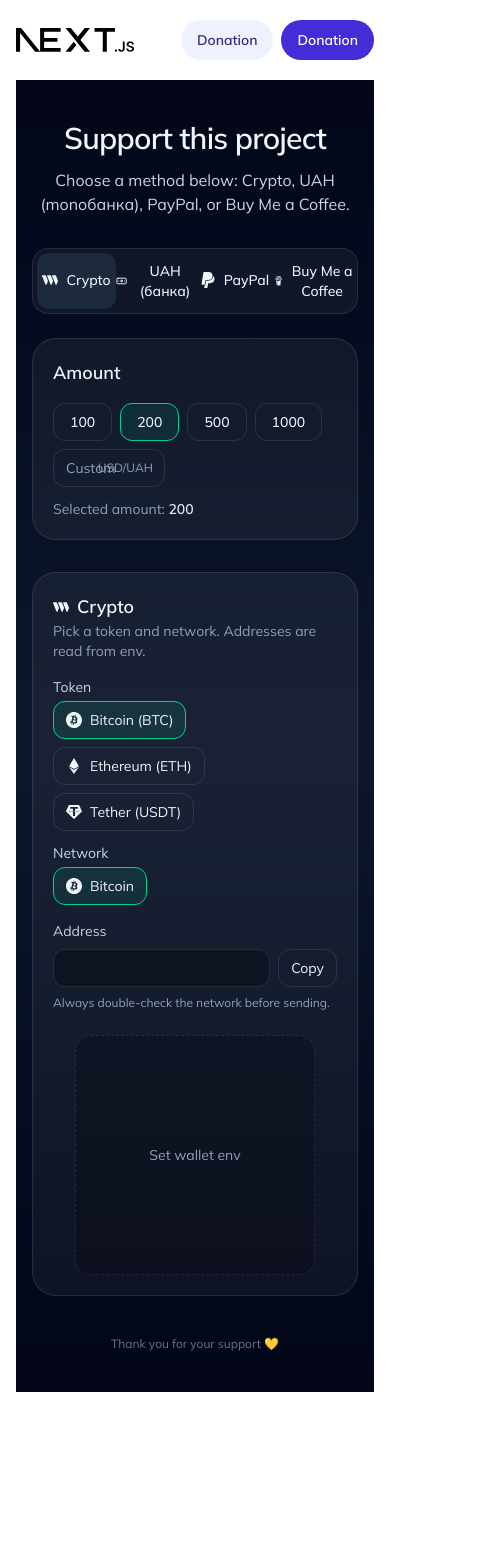
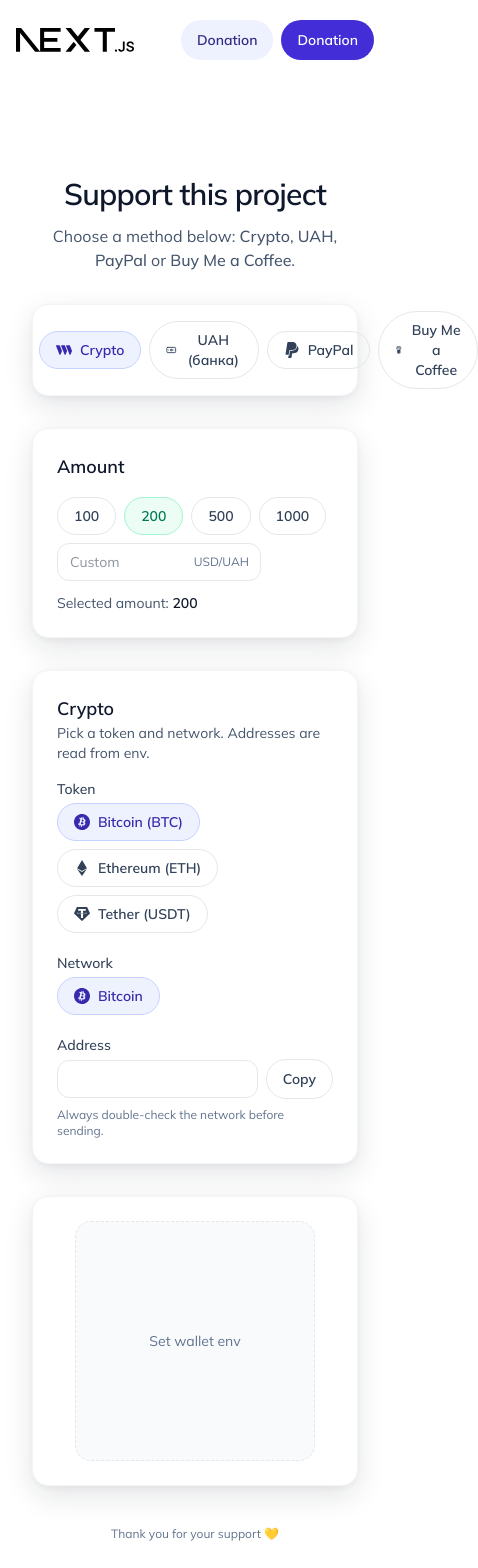
Before and after one commit to inputBrain/client-ret-calculator, a Next.js app: page /donation-v1 in a window 390 px wide. Shown: the top 1568 px of the page, 478 px wide, since content can reach past the window. Before the commit the page ends 1392 px from the top, so only its background shows below. Built offline with nearby package versions, Linux system fonts and the light colour scheme; no server answers.

Commit message:
refactor(core): centralize DEFAULTS in FireCalculator and improve props typing in AllocationTriple

```diff
--- a/src/app/donation-v1/page.tsx
+++ b/src/app/donation-v1/page.tsx
@@ -1,4 +1,5 @@
 "use client";
+
 import Image from "next/image";
 import { useMemo, useState } from "react";
 import { SiBitcoin, SiEthereum, SiTether, SiPaypal, SiBuymeacoffee, SiThirdweb } from "react-icons/si";
@@ -18,19 +19,26 @@
     }> = [
         { key: "btc", label: "Bitcoin (BTC)", networks: [{ key: "bitcoin", label: "Bitcoin", envKey: "NEXT_PUBLIC_WALLET_BTC" }] },
         { key: "eth", label: "Ethereum (ETH)", networks: [{ key: "ethereum", label: "Ethereum", envKey: "NEXT_PUBLIC_WALLET_ETH" }] },
-        { key: "usdt", label: "Tether (USDT)", networks: [
+        {
+            key: "usdt",
+            label: "Tether (USDT)",
+            networks: [
                 { key: "erc20", label: "ERC20 (Ethereum)", envKey: "NEXT_PUBLIC_WALLET_USDT_ETH" },
                 { key: "trc20", label: "TRC20 (Tron)", envKey: "NEXT_PUBLIC_WALLET_USDT_TRON" },
-            ] },
+            ],
+        },
     ];
 
     const [tokenKey, setTokenKey] = useState(tokens[0].key);
-    const activeToken = useMemo(() => tokens.find(t => t.key === tokenKey)!, [tokenKey]);
+    const activeToken = useMemo(() => tokens.find((t) => t.key === tokenKey)!, [tokenKey]);
     const [networkKey, setNetworkKey] = useState(activeToken.networks[0].key);
-    const activeNetwork = useMemo(() => activeToken.networks.find(n => n.key === networkKey)!, [activeToken, networkKey]);
+    const activeNetwork = useMemo(() => activeToken.networks.find((n) => n.key === networkKey)!, [activeToken, networkKey]);
 
-    // keep env access exactly as before (dynamic index)
-    const address = useMemo(() => (typeof window !== "undefined" ? (process.env[activeNetwork.envKey as any] as string) : "") || "", [activeNetwork.envKey]);
+    // env (client-side NEXT_PUBLIC_*)
+    const address = useMemo(
+        () => (typeof window !== "undefined" ? ((process.env as any)[activeNetwork.envKey] as string) : "") || "",
+        [activeNetwork.envKey]
+    );
     const monobankJar = (process.env.NEXT_PUBLIC_MONOBANK_JAR_URL as string) || "";
     const buyMeACoffee = (process.env.NEXT_PUBLIC_BMAC_URL as string) || "";
     const paypalDonateUrl = (process.env.NEXT_PUBLIC_PAYPAL_DONATE_URL as string) || "";
@@ -61,11 +69,8 @@
             return amt ? `${paypalDonateUrl}${sep}amount=${amt}` : paypalDonateUrl;
         }
         if (paypalMeUrl) {
-            if (amt) {
-                const base = paypalMeUrl.endsWith("/") ? paypalMeUrl.slice(0, -1) : paypalMeUrl;
-                return `${base}/${amt}${paypalCurrency ? paypalCurrency : ""}`;
-            }
-            return paypalMeUrl;
+            const base = paypalMeUrl.endsWith("/") ? paypalMeUrl.slice(0, -1) : paypalMeUrl;
+            return amt ? `${base}/${amt}${paypalCurrency ? paypalCurrency : ""}` : paypalMeUrl;
         }
         return "";
     }, [paypalDonateUrl, paypalMeUrl, paypalCurrency, finalAmount]);
@@ -77,33 +82,42 @@
         if (k === "eth") return <SiEthereum className={iconCls} />;
         return <SiTether className={iconCls} />;
     };
-
     const networkIcon = (k: string) => {
         if (k === "bitcoin") return <SiBitcoin className={iconCls} />;
         if (k === "ethereum" || k === "erc20") return <SiEthereum className={iconCls} />;
         if (k === "tron" || k === "trc20") {
-            return (
-                <Image
-                    src="/crypto-icons/tron-trx-logo.png"
-                    alt="TRON"
-                    width={24}
-                    height={24}
-                    className={iconCls}
-                />
-            );
+            return <Image src="/crypto-icons/tron-trx-logo.png" alt="TRON" width={24} height={24} className="h-4 w-4" />;
         }
         return null;
     };
 
+    // ——— стили (единый язык UI с остальным сайтом) ———
+    const pageWrap = "container mx-auto max-w-6xl px-4 pt-24 pb-20";
+    const card = "rounded-2xl border border-gray-100 bg-white shadow-[0_10px_30px_-1px_rgba(16,24,40,0.12),0_2px_6px_rgba(16,24,40,0.04)]";
+    const section = `${card} p-6 sm:p-8`;
+    const pill =
+        "inline-flex items-center gap-2 rounded-full px-4 py-2 text-sm font-semibold transition-all duration-300 focus:outline-none focus-visible:ring-2 focus-visible:ring-indigo-200";
+    const pillMuted = "border border-gray-200 text-slate-700 hover:bg-indigo-50";
+    const pillActive = "border border-indigo-200 bg-indigo-50 text-indigo-800";
+    const minor = "text-sm text-slate-600";
+    const label = "mb-1 block text-sm font-medium text-slate-700";
+    const input =
+        "w-full rounded-xl border border-gray-200 bg-white px-3 py-2 text-sm text-slate-800 outline-none focus:border-indigo-400 focus:ring-0";
+
     return (
-        <main className="min-h-screen bg-gradient-to-b from-slate-950 via-slate-900 to-slate-950 text-slate-100">
-            <section className="mx-auto max-w-3xl px-4 py-10">
-                <header className="mb-8 text-center">
-                    <h1 className="text-3xl sm:text-4xl font-semibold tracking-tight">Support this project</h1>
-                    <p className="mt-3 text-slate-300">Choose a method below: Crypto, UAH (monoбанка), PayPal, or Buy Me a Coffee.</p>
-                </header>
+        <main className="bg-white text-slate-900">
+            <section className={pageWrap}>
+                {/* Header */}
+                <div className="mb-8 text-center">
+                    <h1 className="text-3xl sm:text-4xl font-semibold tracking-tight text-slate-900">Support this project</h1>
+                    <p className="mt-3 text-slate-600">
+                        Choose a method below: <span className="font-medium">Crypto</span>, <span className="font-medium">UAH</span>,{" "}
+                        <span className="font-medium">PayPal</span> or <span className="font-medium">Buy Me a Coffee</span>.
+                    </p>
+                </div>
 
-                <div className="mb-6 grid grid-cols-4 rounded-2xl border border-white/10 bg-white/5 p-1 backdrop-blur">
+                {/* Method tabs */}
+                <div className={`${card} mb-8 p-1.5 flex items-center gap-2`}>
                     {[
                         { k: "crypto", l: <span className="inline-flex items-center gap-2"><SiThirdweb className={iconCls} /> Crypto</span> },
                         { k: "uah", l: <span className="inline-flex items-center gap-2"><Banknote className={iconCls} /> UAH (банка)</span> },
@@ -113,21 +127,27 @@
                         <button
                             key={t.k}
                             onClick={() => setMethod(t.k as any)}
-                            className={`rounded-xl py-2 text-sm sm:text-base font-medium transition ${method === t.k ? "bg-slate-800" : "hover:bg-white/10"}`}
+                            className={`${pill} ${method === (t.k as any) ? pillActive : pillMuted}`}
                         >
                             {t.l}
                         </button>
                     ))}
                 </div>
 
-                <div className="mb-8 rounded-3xl border border-white/10 bg-white/5 p-5 sm:p-6">
-                    <h2 className="mb-4 text-lg font-semibold">Amount</h2>
+                {/* Amount */}
+                <div className={section}>
+                    <h2 className="mb-4 text-lg font-semibold text-slate-900">Amount</h2>
                     <div className="flex flex-wrap gap-2">
                         {preset.map((v) => (
                             <button
                                 key={v}
-                                onClick={() => { setAmount(v); setCustom(""); }}
-                                className={`rounded-xl px-4 py-2 text-sm font-medium border ${amount === v && custom === "" ? "border-emerald-400 bg-emerald-400/10" : "border-white/10 hover:bg-white/10"}`}
+                                onClick={() => {
+                                    setAmount(v);
+                                    setCustom("");
+                                }}
+                                className={`${pill} ${
+                                    amount === v && custom === "" ? "bg-emerald-50 text-emerald-700 border border-emerald-200" : pillMuted
+                                }`}
                             >
                                 {v}
                             </button>
@@ -137,33 +157,40 @@
                                 inputMode="decimal"
                                 placeholder="Custom"
                                 value={custom}
-                                onChange={(e) => { setCustom(e.target.value); setAmount(0); }}
-                                className="w-28 rounded-xl border border-white/10 bg-transparent px-3 py-2 text-sm outline-none ring-0 placeholder:text-slate-400 focus:border-emerald-400"
+                                onChange={(e) => {
+                                    setCustom(e.target.value);
+                                    setAmount(0);
+                                }}
+                                className={`${input} w-32`}
                             />
-                            <span className="pointer-events-none absolute right-3 top-1/2 -translate-y-1/2 text-xs text-slate-400">USD/UAH</span>
+                            <span className="pointer-events-none absolute right-3 top-1/2 -translate-y-1/2 text-xs text-slate-500">USD/UAH</span>
                         </div>
                     </div>
-                    <p className="mt-3 text-sm text-slate-400">Selected amount: <span className="font-semibold text-slate-200">{finalAmount || "—"}</span></p>
+                    <p className="mt-3 text-sm text-slate-600">
+                        Selected amount: <span className="font-semibold text-slate-900">{finalAmount || "—"}</span>
+                    </p>
                 </div>
 
+                {/* Crypto */}
                 {method === "crypto" && (
-                    <div className="rounded-3xl border border-white/10 bg-white/5 p-5 sm:p-6">
-                        <div className="mb-4 flex flex-col gap-3 sm:flex-row sm:items-center sm:justify-between">
-                            <div>
-                                <h2 className="text-lg font-semibold inline-flex items-center gap-2"><SiThirdweb className={iconCls} /> Crypto</h2>
-                                <p className="text-sm text-slate-400">Pick a token and network. Addresses are read from env.</p>
+                    <div className="mt-8 grid gap-8 md:grid-cols-2">
+                        <div className={section}>
+                            <div className="mb-4">
+                                <h2 className="text-lg font-semibold text-slate-900">Crypto</h2>
+                                <p className={minor}>Pick a token and network. Addresses are read from env.</p>
                             </div>
-                        </div>
 
-                        <div className="mb-4 grid grid-cols-1 gap-3 sm:grid-cols-2">
-                            <div>
-                                <label className="mb-1 block text-sm text-slate-300">Token</label>
+                            <div className="mb-5">
+                                <label className={label}>Token</label>
                                 <div className="flex flex-wrap gap-2">
                                     {tokens.map((t) => (
                                         <button
                                             key={t.key}
-                                            onClick={() => { setTokenKey(t.key); setNetworkKey(t.networks[0].key); }}
-                                            className={`rounded-xl px-3 py-2 text-sm border inline-flex items-center gap-2 ${tokenKey === t.key ? "border-emerald-400 bg-emerald-400/10" : "border-white/10 hover:bg-white/10"}`}
+                                            onClick={() => {
+                                                setTokenKey(t.key);
+                                                setNetworkKey(t.networks[0].key);
+                                            }}
+                                            className={`${pill} ${tokenKey === t.key ? pillActive : pillMuted}`}
                                         >
                                             {tokenIcon(t.key)}
                                             {t.label}
@@ -171,14 +198,15 @@
                                     ))}
                                 </div>
                             </div>
-                            <div>
-                                <label className="mb-1 block text-sm text-slate-300">Network</label>
+
+                            <div className="mb-5">
+                                <label className={label}>Network</label>
                                 <div className="flex flex-wrap gap-2">
                                     {activeToken.networks.map((n) => (
                                         <button
                                             key={n.key}
                                             onClick={() => setNetworkKey(n.key)}
-                                            className={`rounded-xl px-3 py-2 text-sm border inline-flex items-center gap-2 ${networkKey === n.key ? "border-emerald-400 bg-emerald-400/10" : "border-white/10 hover:bg-white/10"}`}
+                                            className={`${pill} ${networkKey === n.key ? pillActive : pillMuted}`}
                                         >
                                             {networkIcon(n.key)}
                                             {n.label}
@@ -186,68 +214,130 @@
                                     ))}
                                 </div>
                             </div>
+
+                            <div className="grid gap-5 md:grid-cols-1">
+                                <div>
+                                    <label className={label}>Address</label>
+                                    <div className="flex items-center gap-2">
+                                        <input readOnly value={address} className={input} />
+                                        <button
+                                            onClick={() => address && navigator.clipboard.writeText(address)}
+                                            className={`${pill} ${pillMuted} h-10`}
+                                        >
+                                            Copy
+                                        </button>
+                                    </div>
+                                    <p className="mt-2 text-xs text-slate-500">Always double-check the network before sending.</p>
+                                </div>
+                            </div>
                         </div>
 
-                        <div className="grid grid-cols-1 gap-6 sm:grid-cols-2">
-                            <div>
-                                <label className="mb-2 block text-sm text-slate-300">Address</label>
-                                <div className="flex items-center gap-2">
-                                    <input readOnly value={address} className="w-full rounded-xl border border-white/10 bg-black/30 px-3 py-2 text-sm outline-none" />
-                                    <button onClick={() => address && navigator.clipboard.writeText(address)} className="rounded-xl border border-white/10 px-3 py-2 text-sm hover:bg-white/10">Copy</button>
+                        <div className={`${section} flex items-center justify-center`}>
+                            {address ? (
+                                <img
+                                    src={cryptoQrSrc}
+                                    alt="Wallet QR"
+                                    className="h-60 w-60 rounded-2xl border border-gray-100 bg-white p-3 shadow-sm"
+                                />
+                            ) : (
+                                <div className="h-60 w-60 rounded-2xl border border-dashed border-gray-200 bg-slate-50 flex items-center justify-center text-slate-500 text-sm">
+                                    Set wallet env
                                 </div>
-                                <p className="mt-2 text-xs text-slate-400">Always double‑check the network before sending.</p>
-                            </div>
-                            <div className="flex flex-col items-center justify-center">
-                                {address ? (
-                                    <img src={cryptoQrSrc} alt="Wallet QR" className="h-60 w-60 rounded-2xl border border-white/10 bg-white p-3" />
-                                ) : (
-                                    <div className="h-60 w-60 rounded-2xl border border-dashed border-white/10 bg-black/20 flex items-center justify-center text-slate-400 text-sm">Set wallet env</div>
-                                )}
+                            )}
+                        </div>
+                    </div>
+                )}
+
+                {/* UAH */}
+                {method === "uah" && (
+                    <div className={`${section} mt-8`}>
+                        <h2 className="mb-2 text-lg font-semibold text-slate-900 inline-flex items-center gap-2">
+                            <Banknote className={iconCls} /> Donate in UAH
+                        </h2>
+                        <p className={minor}>Redirect to monoбанка (public jar).</p>
+                        <div className="mt-4 flex flex-wrap items-center gap-3">
+                            <a
+                                href={monobankJar || "#"}
+                                target="_blank"
+                                rel="noreferrer noopener"
+                                className={`${pill} ${
+                                    monobankJar
+                                        ? "bg-emerald-500 text-black hover:bg-emerald-400 border border-emerald-400"
+                                        : "pointer-events-none border border-gray-200 text-slate-400"
+                                }`}
+                            >
+                                Open monoбанка
+                            </a>
+                            <span className="text-xs text-slate-500">
+                Amount: {finalAmount || "—"}
+              </span>
+                        </div>
+                        <p className="mt-3 text-xs text-slate-500">For precise amounts, you can specify it after opening the jar.</p>
+                    </div>
+                )}
+
+                {/* PayPal */}
+                {method === "paypal" && (
+                    <div className={`${section} mt-8`}>
+                        <h2 className="mb-2 text-lg font-semibold text-slate-900 inline-flex items-center gap-2">
+                            <SiPaypal className={iconCls} /> PayPal
+                        </h2>
+                        <p className={minor}>Use PayPal Donate or PayPal.me.</p>
+                        <div className="mt-4 flex flex-wrap items-center gap-3">
+                            <a
+                                href={paypalUrl || "#"}
+                                target="_blank"
+                                rel="noreferrer noopener"
+                                className={`${pill} ${
+                                    paypalUrl
+                                        ? "bg-sky-400 text-black hover:bg-sky-300 border border-sky-300"
+                                        : "pointer-events-none border border-gray-200 text-slate-400"
+                                }`}
+                            >
+                <span className="inline-flex items-center gap-2">
+                  <SiPaypal className={iconCls} /> Open PayPal
+                </span>
+                            </a>
+                            <span className="text-xs text-slate-500">
+                Suggested: {finalAmount || "—"} {paypalCurrency}
+              </span>
+                        </div>
+
+                        <div className="mt-6">
+                            <label className={label}>PayPal email</label>
+                            <div className="flex items-center gap-2">
+                                <input readOnly value={paypalEmail} className={input} />
+                                <button
+                                    onClick={() => paypalEmail && navigator.clipboard.writeText(paypalEmail)}
+                                    className={`${pill} ${pillMuted} h-10`}
+                                >
+                                    Copy
+                                </button>
                             </div>
                         </div>
                     </div>
                 )}
 
-                {method === "uah" && (
-                    <div className="rounded-3xl border border-white/10 bg-white/5 p-5 sm:p-6">
-                        <h2 className="mb-2 text-lg font-semibold inline-flex items-center gap-2"><Banknote className={iconCls} /> Donate in UAH</h2>
-                        <p className="mb-4 text-sm text-slate-400">Redirect to monoбанка (public jar).</p>
-                        <div className="flex flex-wrap items-center gap-3">
-                            <a href={monobankJar || "#"} target="_blank" rel="noreferrer noopener" className={`rounded-xl px-5 py-3 text-sm font-medium shadow-sm transition ${monobankJar ? "bg-emerald-500 text-black hover:bg-emerald-400" : "pointer-events-none bg-slate-600 text-slate-300"}`}>Open monoбанка</a>
-                            <span className="text-xs text-slate-400">Amount: {finalAmount || "—"}</span>
-                        </div>
-                        <p className="mt-3 text-xs text-slate-400">For precise amounts, you can specify it after opening the jar.</p>
-                    </div>
-                )}
-
-                {method === "paypal" && (
-                    <div className="rounded-3xl border border-white/10 bg-white/5 p-5 sm:p-6">
-                        <h2 className="mb-2 text-lg font-semibold inline-flex items-center gap-2"><SiPaypal className={iconCls} /> PayPal</h2>
-                        <p className="mb-4 text-sm text-slate-400">Use PayPal Donate or PayPal.me.</p>
-                        <div className="flex flex-wrap items-center gap-3">
-                            <a href={paypalUrl || "#"} target="_blank" rel="noreferrer noopener" className={`rounded-xl px-5 py-3 text-sm font-medium shadow-sm transition ${paypalUrl ? "bg-sky-400 text-black hover:bg-sky-300" : "pointer-events-none bg-slate-600 text-slate-300"}`}>
-                                <span className="inline-flex items-center gap-2"><SiPaypal className={iconCls} /> Open PayPal</span>
-                            </a>
-                            <span className="text-xs text-slate-400">Suggested: {finalAmount || "—"} {paypalCurrency}</span>
-                        </div>
-                        <div className="mt-5">
-                            <label className="mb-1 block text-sm text-slate-300">PayPal email</label>
-                            <div className="flex items-center gap-2">
-                                <input readOnly value={paypalEmail} className="w-full rounded-xl border border-white/10 bg-black/30 px-3 py-2 text-sm outline-none" />
-                                <button onClick={() => paypalEmail && navigator.clipboard.writeText(paypalEmail)} className="rounded-xl border border-white/10 px-3 py-2 text-sm hover:bg-white/10">Copy</button>
-                            </div>
-                        </div>
-                    </div>
-                )}
-
+                {/* Buy Me a Coffee */}
                 {method === "bmac" && (
-                    <div className="rounded-3xl border border-white/10 bg-white/5 p-5 sm:p-6">
-                        <h2 className="mb-2 text-lg font-semibold inline-flex items-center gap-2"><SiBuymeacoffee className={iconCls} /> Buy Me a Coffee</h2>
-                        <p className="mb-4 text-sm text-slate-400">Quick small one‑time support.</p>
-                        <a href={buyMeACoffee || "#"} target="_blank" rel="noreferrer noopener" className={`inline-flex items-center gap-2 rounded-xl px-5 py-3 text-sm font-medium shadow-sm transition ${buyMeACoffee ? "bg-yellow-300 text-black hover:bg-yellow-200" : "pointer-events-none bg-slate-600 text-slate-300"}`}>
+                    <div className={`${section} mt-8`}>
+                        <h2 className="mb-2 text-lg font-semibold text-slate-900 inline-flex items-center gap-2">
+                            <SiBuymeacoffee className={iconCls} /> Buy Me a Coffee
+                        </h2>
+                        <p className={minor}>Quick small one-time support.</p>
+                        <a
+                            href={buyMeACoffee || "#"}
+                            target="_blank"
+                            rel="noreferrer noopener"
+                            className={`${pill} ${
+                                buyMeACoffee
+                                    ? "bg-yellow-300 text-black hover:bg-yellow-200 border border-yellow-300"
+                                    : "pointer-events-none border border-gray-200 text-slate-400"
+                            } mt-2`}
+                        >
                             <SiBuymeacoffee className={iconCls} /> Open Buy Me a Coffee
                         </a>
-                        <p className="mt-3 text-xs text-slate-400">Suggested: {finalAmount || "—"}</p>
+                        <p className="mt-3 text-xs text-slate-500">Suggested: {finalAmount || "—"}</p>
                     </div>
                 )}
 
--- a/src/app/layout.tsx
+++ b/src/app/layout.tsx
@@ -11,6 +11,8 @@
     description: "...",
 };
 
+export const dynamic = 'force-static';
+export const revalidate = false;
 
 export default function RootLayout({ children }: { children: React.ReactNode }) {
     return (
```
Also changed, not shown: src/components/fire/FireCalculator.tsx (+82 -15 lines), src/components/ui/AllocationTriple.tsx (+21 -9 lines).
